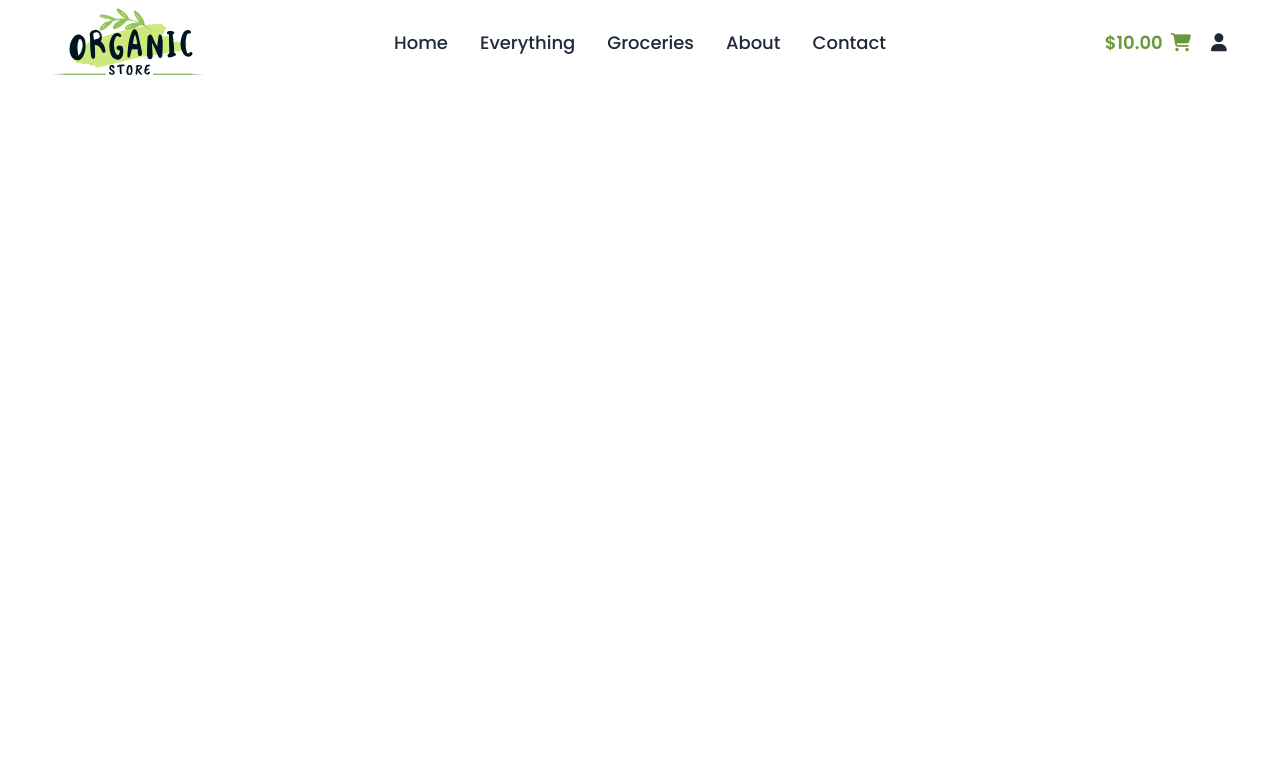
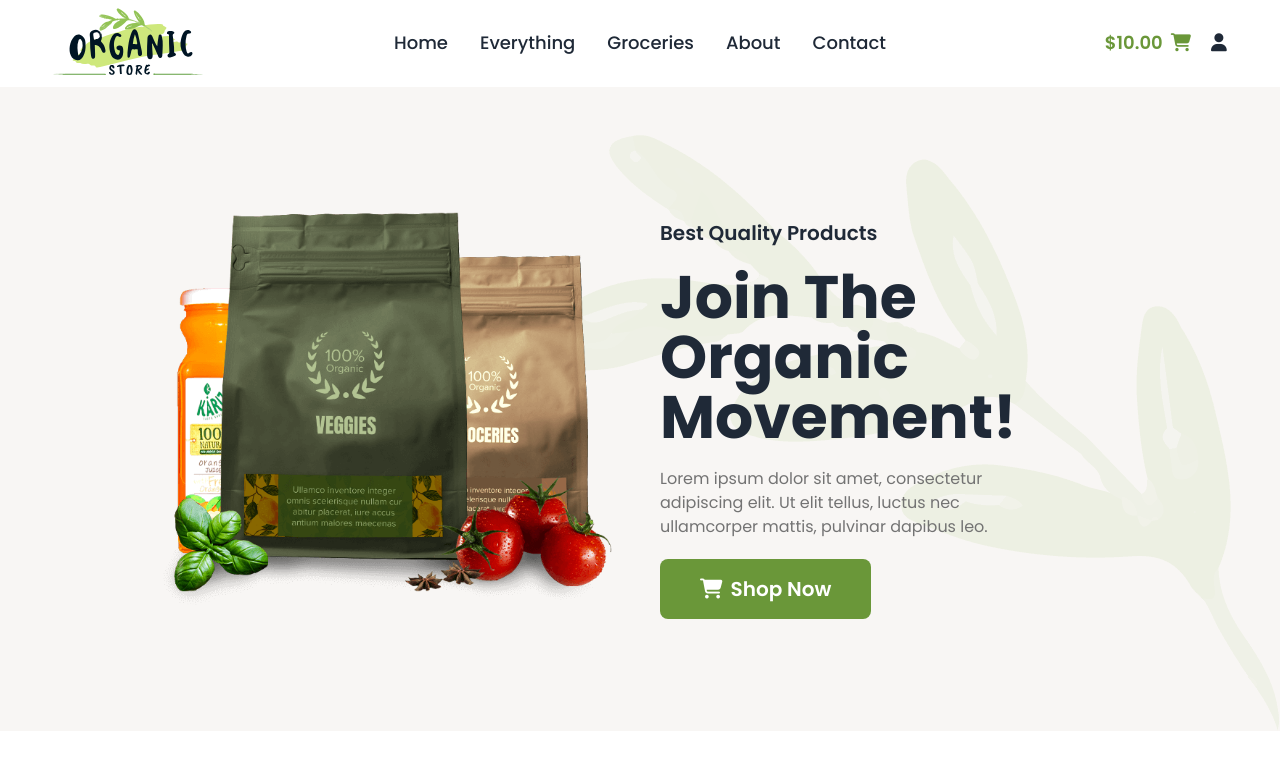
Before and after one commit to Sk-Monir/Organic-Store-E_Com-Tailwind-DaisyUi, a plain HTML site: page index.html in a window 1280 px wide. Drawn offline with nearby package versions, Linux system fonts and the light colour scheme.

Commit message:
Bannder Section complete

```diff
--- a/index.html
+++ b/index.html
@@ -35,8 +35,8 @@
                         Poppins: 'Poppins',
                     },
                     backgroundImage: {
-                        leaf1: "url('./images/leaf01.png')",
-                        call_to_action: "url('./images/call.jpg')",
+                        bannerBg: "url('./images/leaf01.png')",
+                        call_to_action: "url('./images/call.jpg')"
                     },
                 }
             }
@@ -93,6 +93,34 @@
         </div>
     </nav>
     <!-- nav section End -->
+    <!-- Banner Section Start -->
+    <section class="bg-bannerBg bg-no-repeat bg-right-bottom ">
+        <div class="w-full h-full bg-body bg-opacity-90">
+            <div
+                class="w-11/12 lg:w-9/12 mx-auto py-5 sm:py-28  flex flex-col sm:flex-row justify-center  items-center gap-10">
+                <div class="flex-1">
+                    <img src="./images/bannerbg.png" alt="">
+                </div>
+                <div class="flex-1 text-center sm:text-left">
+                    <h4 class="text-lg sm:text-xl font-semibold my-5">Best Quality Products</h4>
+                    <h1 class="text-4xl lg:text-6xl font-bold leading-tight">Join The Organic Movement!</h1>
+                    <p class="lg:w-3/4 text-xs sm:text-sm lg:text-base text-neutral-500 my-5">Lorem ipsum dolor sit
+                        amet, consectetur
+                        adipiscing elit. Ut elit tellus, luctus nec ullamcorper
+                        mattis, pulvinar dapibus
+                        leo.</p>
+                    <div class="flex justify-center sm:justify-start">
+                        <button
+                            class="flex items-center gap-2 text-base sm:text-lg lg:text-xl text-white font-semibold bg-accent hover:bg-primary px-6 sm:px-8 lg:px-10 py-2 sm:py-3 lg:py-4 rounded-lg transition-colors duration-300 ease-in-out">
+                            <i class="fa-solid fa-cart-shopping"></i>
+                            <span>Shop Now</span>
+                        </button>
+                    </div>
+                </div>
+            </div>
+        </div>
+    </section>
+    <!-- Banner Section End -->
     <!-- header section End -->
 </body>
 
```
